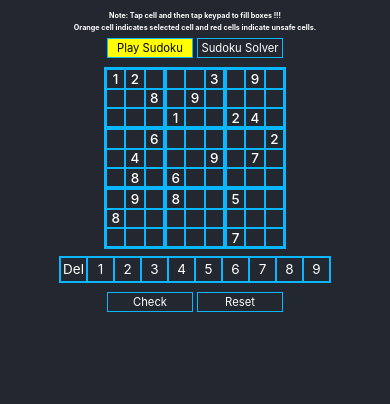
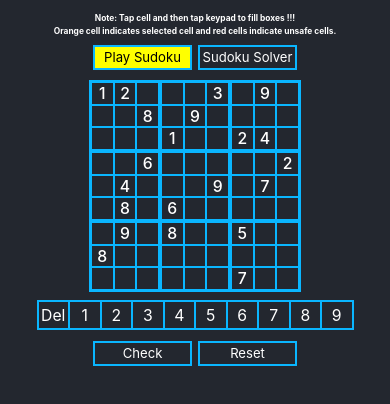
Before and after one commit to vvnpais/react-sudoku, a React (Create React App) app: page / in a window 390 px wide. Shown: the top 404 px of the page. Built offline with nearby package versions, Linux system fonts and the light colour scheme.

Commit message:
css phone updates

```diff
--- a/src/App.css
+++ b/src/App.css
@@ -12,22 +12,22 @@
   --bg: #23272f;
   --widthval: 400px;
 }
-@media only screen and (max-width: 1023px)
+@media only screen and (max-width: 1023px) /*notebook*/
+{
+  :root{
+    --widthval: 400px;
+  }
+}
+@media only screen and (max-width: 793px) /*tablet*/
 {
   :root{
     --widthval: 300px;
   }
 }
-@media only screen and (max-width: 793px)
+@media only screen and (max-width: 479px) /*phone*/
 {
   :root{
-    --widthval: 200px;
-  }
-}
-@media only screen and (max-width: 479px)
-{
-  :root{
-    --widthval: 180px;
+    --widthval: 210px;
   }
 }
 
```
